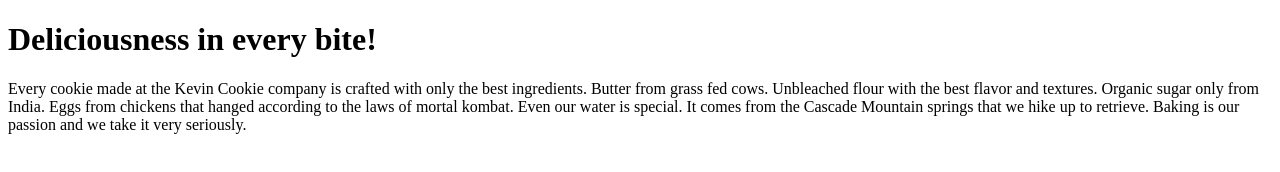
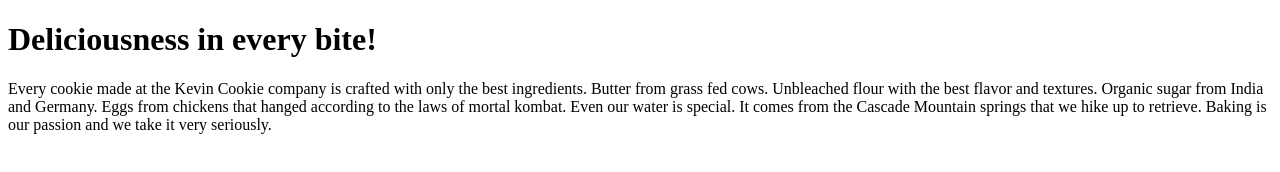
Before and after one commit to Onur1022/OnurCookieCompany, a plain HTML site: page index.htm in a window 1280 px wide. Drawn offline with Linux system fonts and the light colour scheme.

Commit message:
Update index.htm

```diff
--- a/index.htm
+++ b/index.htm
@@ -4,7 +4,7 @@
 
 <h1>Deliciousness in every bite!</h1>
 
-<p>Every cookie made at the Kevin Cookie company is crafted with only the best ingredients. Butter from grass fed cows. Unbleached flour with the best flavor and textures. Organic sugar only from India. Eggs from chickens that hanged according to the laws of mortal kombat. Even our water is special. It comes from the Cascade Mountain springs that we hike up to retrieve. Baking is our passion and we take it very seriously.</p>
+<p>Every cookie made at the Kevin Cookie company is crafted with only the best ingredients. Butter from grass fed cows. Unbleached flour with the best flavor and textures. Organic sugar from India and Germany. Eggs from chickens that hanged according to the laws of mortal kombat. Even our water is special. It comes from the Cascade Mountain springs that we hike up to retrieve. Baking is our passion and we take it very seriously.</p>
 
 
 </body>
```
